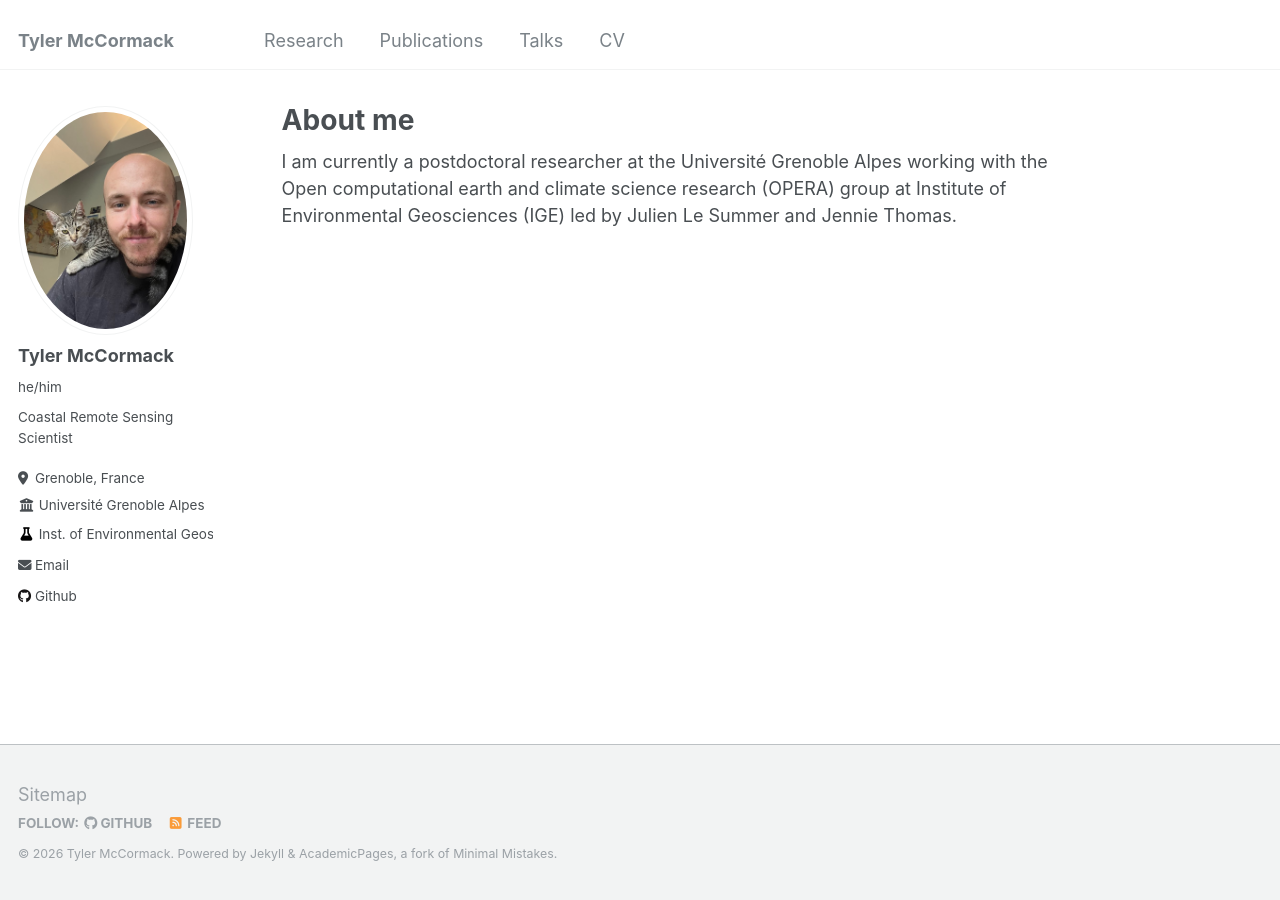
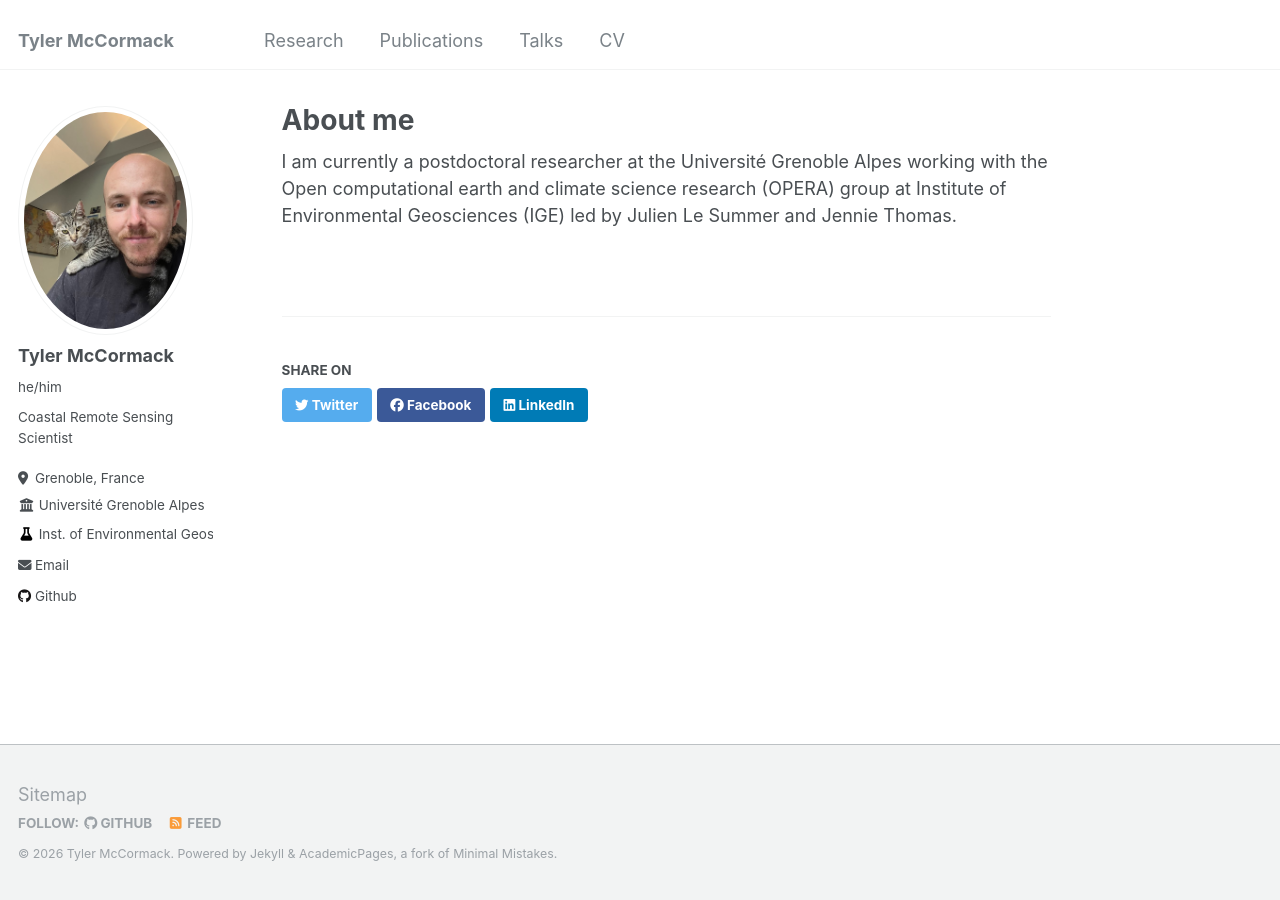
Before and after one commit to tylermccormack-research/tylermccormack-research.github.io, a Jekyll site: the page built from _pages/about.md, in a window 1280 px wide. Built offline with Jekyll 4.4.1, drawn with Linux system fonts in a browser that asks for light colours; part of the change alters nothing that is shown.

```diff
--- a/_config.yml
+++ b/_config.yml
@@ -265,7 +265,7 @@ defaults:
   # _talks
   - scope:
       path: ""
-      type: talks
+      #type: talks
     values:
       layout: talk
       author_profile: true
```
